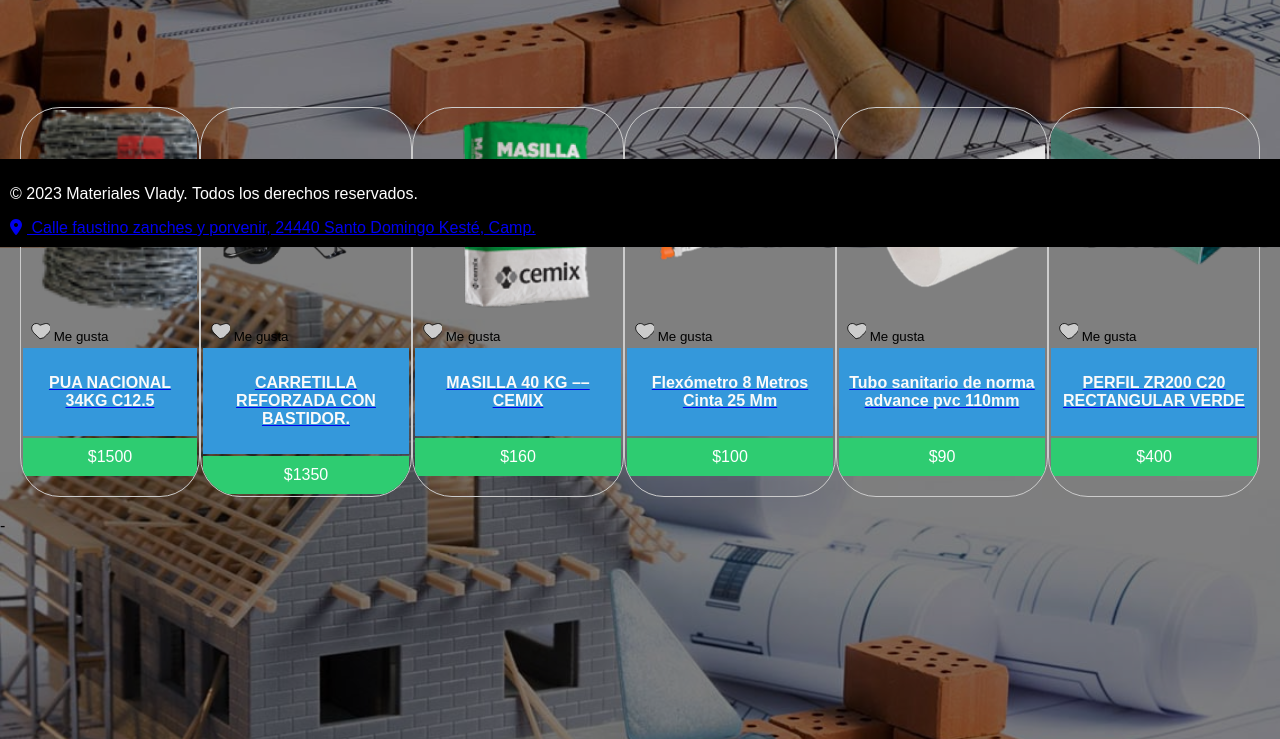
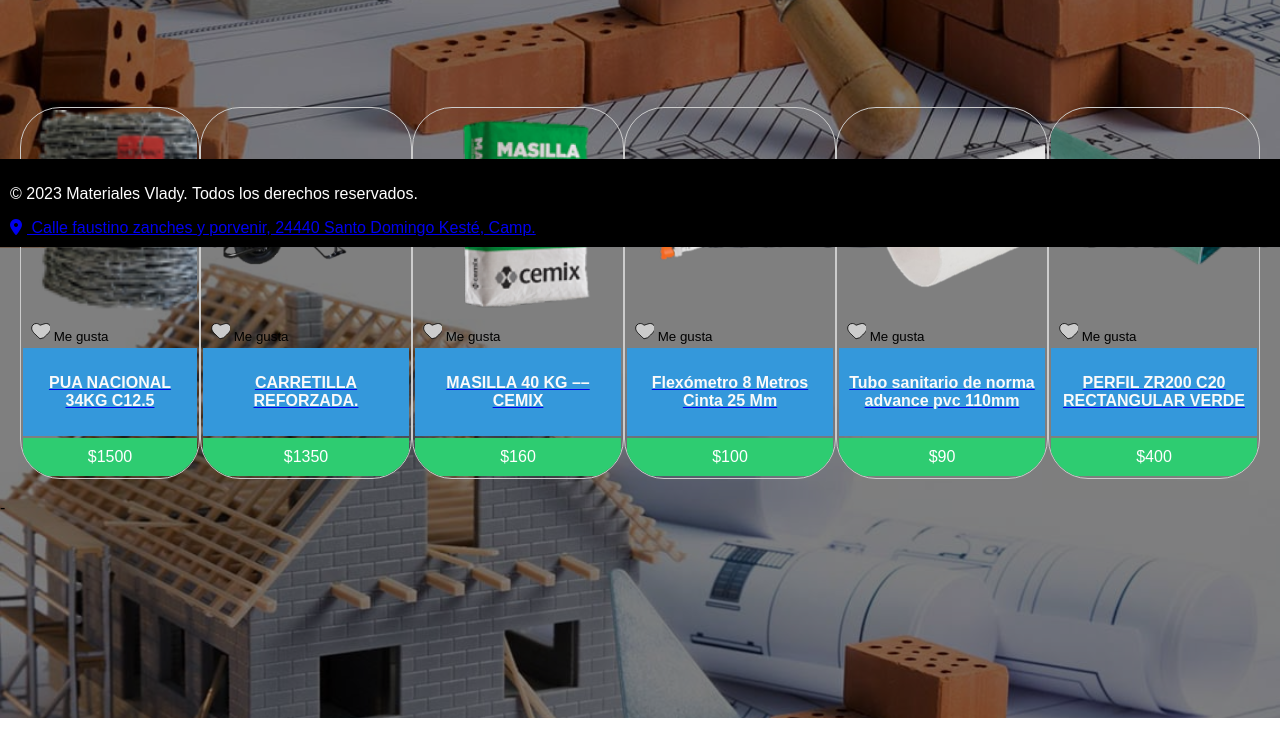
Before and after one commit to Baeza-San/Materiales-Vlady.github.io, a plain HTML site: page Producto.html in a window 1280 px wide. Shown: the part 553-1292 px from the top of the page. After the commit the page ends 1271 px from the top, so only its background shows below. Drawn offline with nearby package versions, Linux system fonts and the light colour scheme.

Commit message:
Update Producto.html

```diff
--- a/Producto.html
+++ b/Producto.html
@@ -505,7 +505,7 @@
                     </tr>
 
                         <tr>
-                            <td class="product"><a href="http://127.0.0.1:5500/ProductoCemento.html"><p class="blanco">CARRETILLA REFORZADA CON BASTIDOR.</p></td>
+                            <td class="product"><a href="http://127.0.0.1:5500/ProductoCemento.html"><p class="blanco">CARRETILLA REFORZADA.</p></td>
                         </tr>
                         <tr>
                             <td class="price">$1350</td>
```
